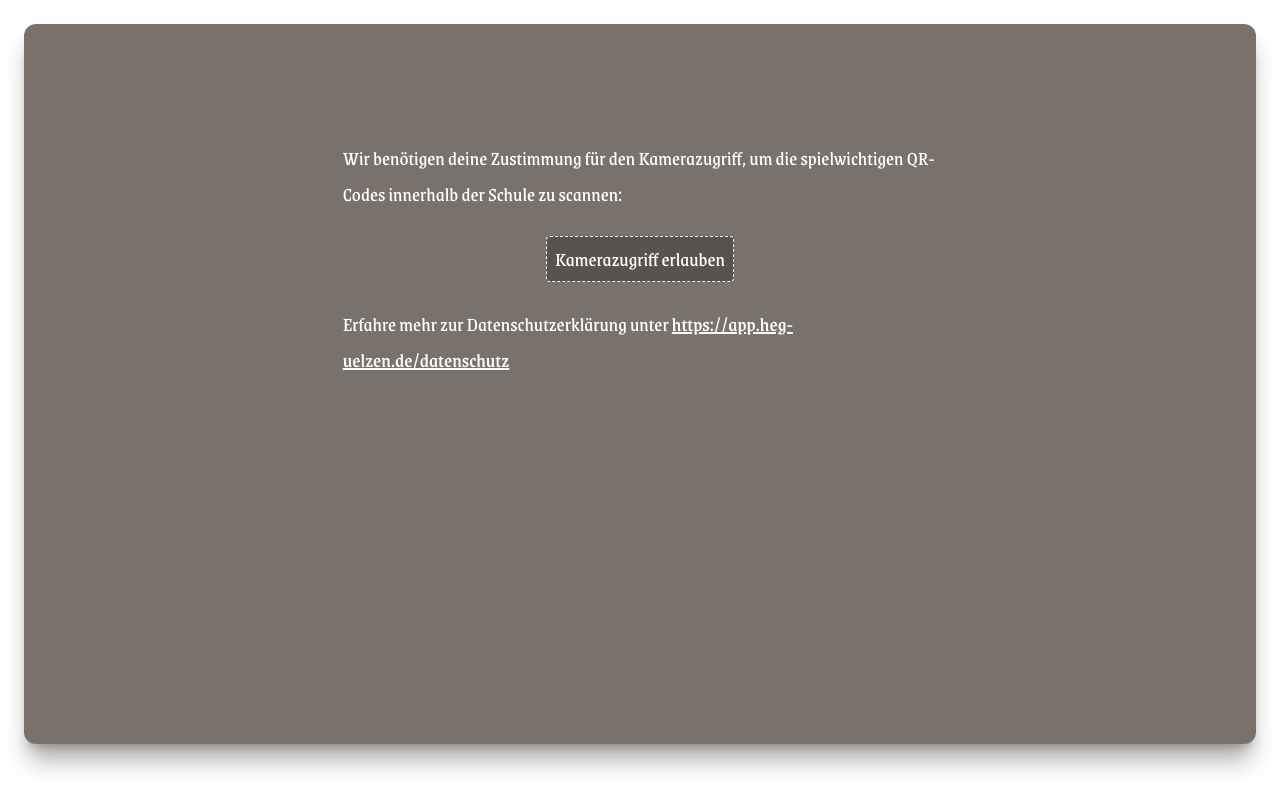
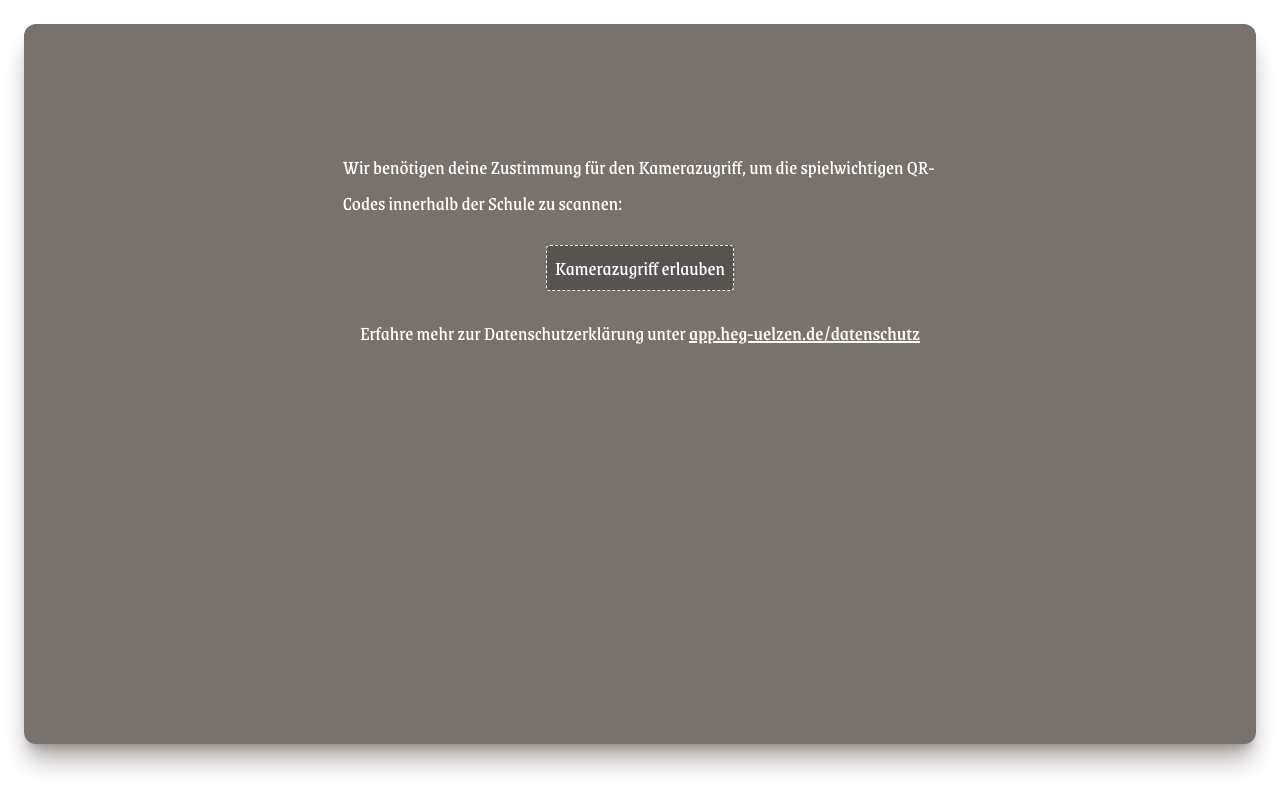
Before and after one commit to diepoe/heg-game, a SvelteKit app: page /real/01-start/permissions in a window 1280 px wide. Shown: the top 810 px of the page. Built offline with nearby package versions, Linux system fonts and the light colour scheme.

Commit message:
adjust url

```diff
--- a/src/routes/real/01-start/permissions/+page.svelte
+++ b/src/routes/real/01-start/permissions/+page.svelte
@@ -42,7 +42,7 @@
 		<TextWrapper inverted={true} className="prose-h1:text-primary-50 prose-a:text-primary-50">
 			<p>
 				Erfahre mehr zur Datenschutzerklärung unter <a href="https://app.heg-uelzen.de/datenschutz">
-					https://app.heg-uelzen.de/datenschutz
+					app.heg-uelzen.de/datenschutz
 				</a>
 			</p>
 		</TextWrapper>
```
